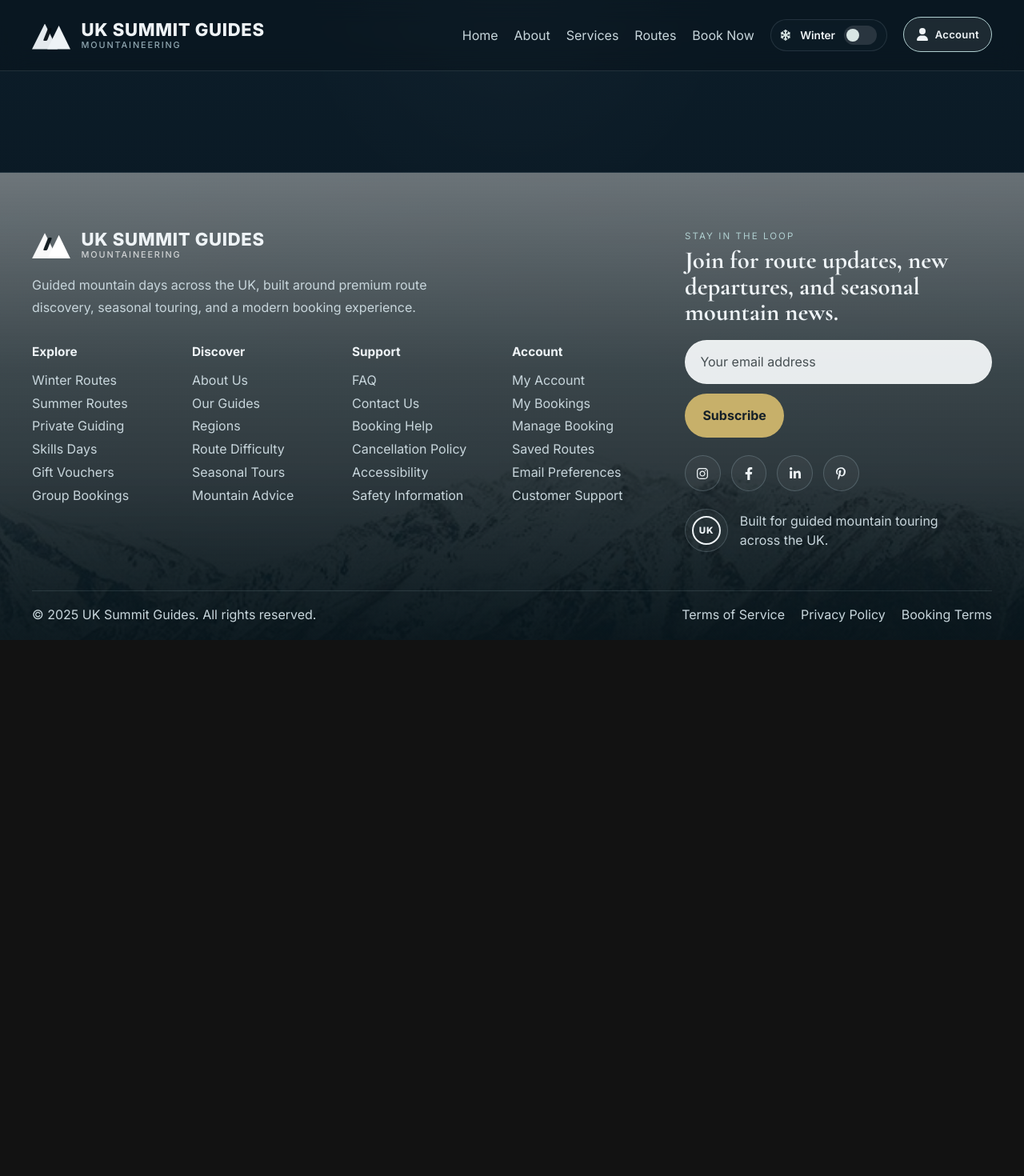
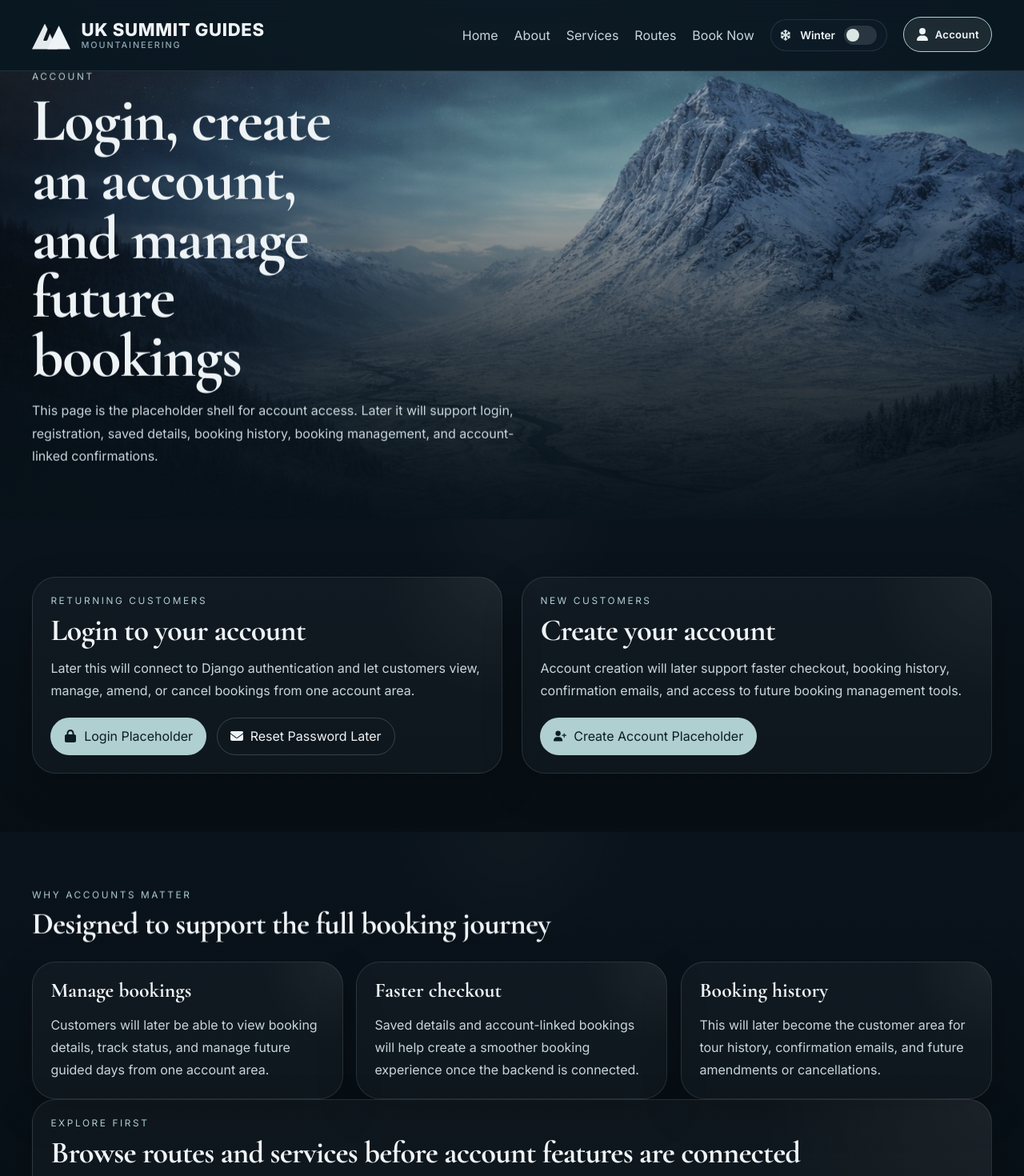
Before and after one commit to TGOSS1984/uk-summit-guides, a React app in the folder frontend/: page /account in a window 1280 px wide. Shown: the top 1470 px of the page at 80% size. Before the commit the page ends 800 px from the top, so only its background shows below. Built offline with nearby package versions, Linux system fonts and the light colour scheme; the HTML template or start-up script is replaced by a standard one.

Commit message:
feat: add account page placeholder shell

```diff
--- a/frontend/src/App.jsx
+++ b/frontend/src/App.jsx
@@ -6,6 +6,7 @@ import ServicesPage from "./pages/ServicesPage";
 import RoutesPage from "./pages/RoutesPage";
 import RouteDetailPage from "./pages/RouteDetailPage";
 import BookNowPage from "./pages/BookNowPage";
+import AccountPage from "./pages/AccountPage";
 
 function App() {
   return (
@@ -17,6 +18,7 @@ function App() {
         <Route path="/routes" element={<RoutesPage />} />
         <Route path="/routes/:slug" element={<RouteDetailPage />} />
         <Route path="/book-now" element={<BookNowPage />} />
+        <Route path="/account" element={<AccountPage />} />
       </Routes>
     </AppShell>
   );
--- /dev/null
+++ b/frontend/src/pages/AccountPage.jsx
@@ -0,0 +1,139 @@
+import { FaArrowRight, FaEnvelope, FaLock, FaUserPlus } from "react-icons/fa6";
+import { Link } from "react-router-dom";
+import Reveal from "../components/ui/Reveal";
+
+function AccountPage() {
+  return (
+    <>
+      <section className="account-hero">
+        <div className="account-hero__image" />
+        <div className="account-hero__overlay" />
+
+        <div className="container account-hero__content">
+          <Reveal variant="up">
+            <p className="section-kicker">Account</p>
+            <h1 className="page-title account-hero__title">
+              Login, create an account, and manage future bookings
+            </h1>
+            <p className="account-hero__copy">
+              This page is the placeholder shell for account access. Later it will
+              support login, registration, saved details, booking history, booking
+              management, and account-linked confirmations.
+            </p>
+          </Reveal>
+        </div>
+      </section>
+
+      <section className="section account-shell">
+        <div className="container account-layout">
+          <Reveal variant="left">
+            <div className="account-panel">
+              <p className="section-kicker">Returning customers</p>
+              <h2 className="section-title">Login to your account</h2>
+              <p className="section-copy">
+                Later this will connect to Django authentication and let customers
+                view, manage, amend, or cancel bookings from one account area.
+              </p>
+
+              <div className="account-actions">
+                <button type="button" className="route-card__link route-card__link--primary">
+                  <FaLock />
+                  Login Placeholder
+                </button>
+
+                <button type="button" className="route-card__link">
+                  <FaEnvelope />
+                  Reset Password Later
+                </button>
+              </div>
+            </div>
+          </Reveal>
+
+          <Reveal delay={80} variant="right">
+            <div className="account-panel">
+              <p className="section-kicker">New customers</p>
+              <h2 className="section-title">Create your account</h2>
+              <p className="section-copy">
+                Account creation will later support faster checkout, booking history,
+                confirmation emails, and access to future booking management tools.
+              </p>
+
+              <div className="account-actions">
+                <button type="button" className="route-card__link route-card__link--primary">
+                  <FaUserPlus />
+                  Create Account Placeholder
+                </button>
+              </div>
+            </div>
+          </Reveal>
+        </div>
+      </section>
+
+      <section className="section account-benefits">
+        <div className="container">
+          <Reveal variant="up">
+            <div className="services-section-heading">
+              <p className="section-kicker">Why accounts matter</p>
+              <h2 className="section-title">Designed to support the full booking journey</h2>
+            </div>
+          </Reveal>
+
+          <div className="account-benefits__grid">
+            <Reveal variant="left">
+              <article className="account-benefit-card">
+                <h3 className="account-benefit-card__title">Manage bookings</h3>
+                <p className="account-benefit-card__copy">
+                  Customers will later be able to view booking details, track status,
+                  and manage future guided days from one account area.
+                </p>
+              </article>
+            </Reveal>
+
+            <Reveal delay={70} variant="up">
+              <article className="account-benefit-card">
+                <h3 className="account-benefit-card__title">Faster checkout</h3>
+                <p className="account-benefit-card__copy">
+                  Saved details and account-linked bookings will help create a smoother
+                  booking experience once the backend is connected.
+                </p>
+              </article>
+            </Reveal>
+
+            <Reveal delay={140} variant="right">
+              <article className="account-benefit-card">
+                <h3 className="account-benefit-card__title">Booking history</h3>
+                <p className="account-benefit-card__copy">
+                  This will later become the customer area for tour history,
+                  confirmation emails, and future amendments or cancellations.
+                </p>
+              </article>
+            </Reveal>
+          </div>
+
+          <Reveal delay={180} variant="up">
+            <div className="account-cta-panel">
+              <p className="section-kicker">Explore first</p>
+              <h2 className="section-title">
+                Browse routes and services before account features are connected
+              </h2>
+
+              <div className="account-actions">
+                <Link to="/routes" className="route-detail-action route-detail-action--link">
+                  Explore Routes
+                  <FaArrowRight />
+                </Link>
+
+                <Link to="/book-now" className="route-card__link route-card__link--primary">
+                  Start Booking
+                  <FaArrowRight />
+                </Link>
+              </div>
+            </div>
+          </Reveal>
+        </div>
+      </section>
+    </>
+  );
+}
+
+export default AccountPage;
--- a/frontend/src/styles/components.css
+++ b/frontend/src/styles/components.css
@@ -1208,3 +1208,52 @@
     align-items: stretch;
   }
 }
+
+/*Account Page*/
+
+.account-panel,
+.account-benefit-card,
+.account-cta-panel {
+  position: relative;
+  padding: 1.4rem;
+  border: 1px solid var(--color-border);
+  border-radius: calc(var(--radius-lg) + 0.1rem);
+  background:
+    radial-gradient(circle at top right, rgba(255, 255, 255, 0.05), transparent 24%),
+    rgba(255, 255, 255, 0.03);
+  backdrop-filter: blur(8px);
+  box-shadow: var(--shadow-soft);
+}
+
+.account-actions {
+  display: flex;
+  flex-wrap: wrap;
+  gap: 0.8rem;
+  margin-top: 1.25rem;
+}
+
+.account-benefit-card {
+  display: grid;
+  gap: 0.9rem;
+  min-height: 100%;
+}
+
+.account-benefit-card__title {
+  margin: 0;
+  font-family: var(--font-serif);
+  font-size: clamp(1.35rem, 2vw, 1.9rem);
+  line-height: 1.05;
+}
+
+.account-benefit-card__copy {
+  margin: 0;
+  color: var(--color-text-soft);
+  line-height: 1.75;
+}
+
+@media (max-width: 640px) {
+  .account-actions {
+    flex-direction: column;
+    align-items: stretch;
+  }
+}
--- a/frontend/src/styles/pages.css
+++ b/frontend/src/styles/pages.css
@@ -821,3 +821,84 @@
     justify-content: center;
   }
 }
+
+/*AccountPage*/
+
+.account-hero {
+  position: relative;
+  min-height: 440px;
+  display: flex;
+  align-items: flex-end;
+  overflow: hidden;
+  background: var(--color-bg);
+}
+
+.account-hero__image,
+.account-hero__overlay {
+  position: absolute;
+  inset: 0;
+}
+
+.account-hero__image {
+  background-image: var(--hero-image);
+  background-size: cover;
+  background-position: center center;
+  background-repeat: no-repeat;
+  transform: scale(1.02);
+  filter: saturate(0.9);
+}
+
+.account-hero__overlay {
+  background:
+    linear-gradient(180deg, rgba(9, 18, 27, 0.2) 0%, transparent 24%),
+    linear-gradient(180deg, transparent 0%, rgba(7, 17, 24, 0.78) 100%);
+}
+
+:root[data-theme="summer"] .account-hero__overlay {
+  background:
+    linear-gradient(180deg, rgba(36, 52, 45, 0.14) 0%, transparent 24%),
+    linear-gradient(180deg, transparent 0%, rgba(28, 42, 37, 0.72) 100%);
+}
+
+.account-hero__content {
+  position: relative;
+  z-index: 1;
+  padding-bottom: 3rem;
+}
+
+.account-hero__title {
+  max-width: 12ch;
+}
+
+.account-hero__copy {
+  max-width: 62ch;
+  color: var(--color-text-soft);
+  line-height: 1.8;
+}
+
+.account-shell,
+.account-benefits {
+  background:
+    radial-gradient(circle at top center, rgba(255, 255, 255, 0.025), transparent 18%),
+    var(--section-surface-dark);
+}
+
+.account-layout {
+  display: grid;
+  grid-template-columns: repeat(2, minmax(0, 1fr));
+  gap: 1.5rem;
+  align-items: start;
+}
+
+.account-benefits__grid {
+  display: grid;
+  grid-template-columns: repeat(3, minmax(0, 1fr));
+  gap: 1rem;
+}
+
+@media (max-width: 980px) {
+  .account-layout,
+  .account-benefits__grid {
+    grid-template-columns: 1fr;
+  }
+}
```
